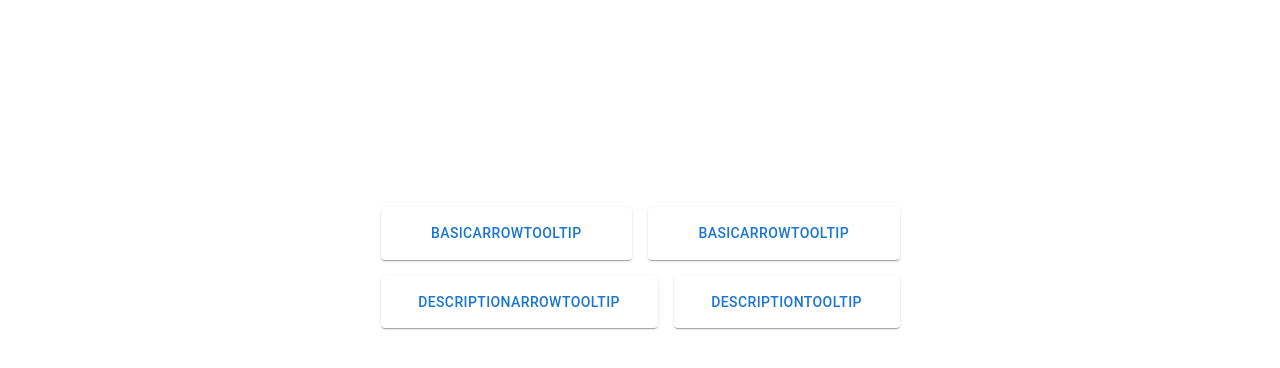
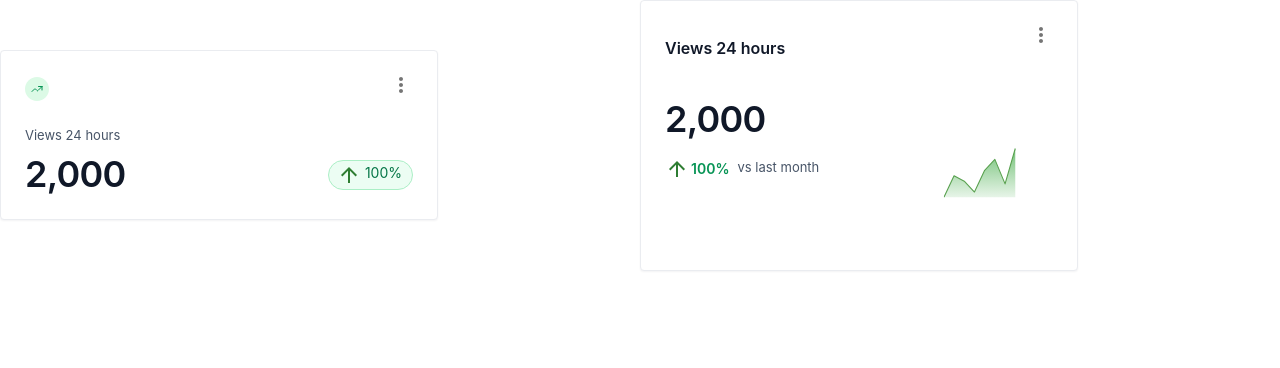
Before and after one commit to bluewave-labs/bluewave-hrm, a React (Create React App) app: page / in a window 1280 px wide. Shown: the top 368 px of the page. Built offline with nearby package versions, Linux system fonts and the light colour scheme.

Commit message:
react work

```diff
--- a/src/App.js
+++ b/src/App.js
@@ -1,12 +1,12 @@
 import './App.css';
-import ToolTips from './components/tooltips/ToolTips';
+import Charts from './components/charts/Charts';
 
 
 
 function App() {
   return (
     <div className="App">
-      <ToolTips/>
+      <Charts/>
 
     </div>
   );
--- a/src/components/tooltips/ToolTips.jsx
+++ b/src/components/tooltips/ToolTips.jsx
@@ -100,7 +100,7 @@ const ToolTips = () => {
                         title={<React.Fragment>
                         This is a tooltip
                         </React.Fragment>}>
-                        <Button>BasicArrowTooltip</Button>
+                        <Button>BasicTooltip</Button>
                     </BasicTooltip>
                 </Item>
                 <Item>
```
